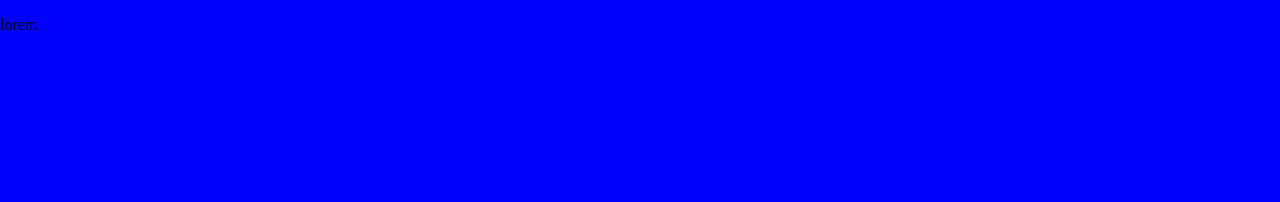
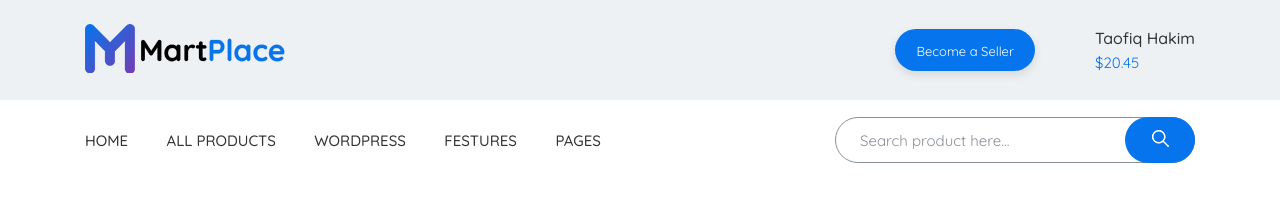
Before and after one commit to pichirina/martplace, a website: page app/index.html in a window 1280 px wide. Drawn offline with nearby package versions, Linux system fonts and the light colour scheme; files that its build step writes are made by us from their sources.

Commit message:
added header

```diff
--- a/app/index.html
+++ b/app/index.html
@@ -4,12 +4,98 @@
     <meta charset="UTF-8">
     <meta name="viewport" content="width=device-width, initial-scale=1.0">
     <meta http-equiv="X-UA-Compatible" content="ie=edge">
-    <title>Document</title>
+    <title>Martplace</title>
+    <link href="https://fonts.googleapis.com/css2?family=Quicksand:wght@400;500;700&display=swap" rel="stylesheet">
     <link rel="stylesheet" href="css/libs.min.css">
     <link rel="stylesheet" href="css/style.min.css">
 </head>
 <body>
-<p>lorem</p>
+<header class="header">
+    <div class="header__top">
+    <div class="container">
+
+
+           <div class="header__top-inner">
+
+            <div class="header__logo">
+                 <a class="header__logo-img"></a>
+                </div>
+
+             <div class="header__btn">
+            <a class="header__btn-link" href="#">Become a Seller</a>
+        </div>
+
+        <div class="header__icons">
+            <a class="header__icon-bell" href="#"></a>
+            <a class="header__icon-envelope" href="#"></a>
+            <a class="header__icon-basket" href="#"></a>
+
+        </div>
+
+        <div class="header__personal">
+            <a class="header__personal-name" href="#">Taofiq Hakim</a>
+              <p class="header__personal-amount">$20.45</p>
+         </div>
+
+
+
+    </div>
+</div>
+ </div>
+
+<div class="header__menu">
+    <div class="container">
+        <div class="header__menu-inner">
+
+       <nav class="header__menu-nav">
+           <ul class="header__menu-list">
+
+               <li>
+                   <a href="#">HOME </a>
+                </li>
+               <li>
+                   <a href="#">all products</a>
+                </li>
+               <li>
+                   <a href="#">wordpress</a>
+                </li>
+
+               <li>
+                   <a href="#">festures </a>
+                </li>
+               <li>
+                   <a href="#">Pages</a>
+                 </li>
+           </ul>
+       </nav>
+
+       <div class="header__search">
+                <form class="header__search-form">
+                    <input type="text" placeholder="Search product here..." required>
+                    <button type="submit">
+                        <img src="images/search.png" alt="">
+                    </button>
+                </form>
+
+
+       </div>
+
+
+
+    </div>
+
+</div>
+</div>
+
+
+</header>
+
+
+
+
+
+
+
     <script src="https://ajax.googleapis.com/ajax/libs/jquery/3.5.1/jquery.min.js"></script>
     <script src="js/libs.min.js "></script>
     <script src="js/main.min.js"></script>
--- /dev/null
+++ b/app/scss/_global.scss
@@ -0,0 +1,33 @@
+html {
+    box-sizing: border-box;
+}
+*,
+*::before,
+*::after {
+    box-sizing: inherit;
+}
+
+$btn-blue: #0674ec;
+
+a {
+    display: inline-block;
+    text-decoration: none;
+}
+
+ul,
+li {
+    margin: 0;
+    padding: 0;
+    list-style: none;
+}
+
+body {
+    font-family: 'Quicksand', sans-serif;
+    font-weight: 400;
+}
+
+.container {
+    max-width: 1140px;
+    margin: 0 auto;
+    padding: 0 15px;
+}
--- a/app/scss/style.scss
+++ b/app/scss/style.scss
@@ -1,18 +1,125 @@
-html {
-    box-sizing: border-box;
+@import 'vars';
+@import 'global';
+
+
+.header__top {
+    background-color: #eef1f3;
 }
-*,
-*::before,
-*::after {
-    box-sizing: inherit;
-    padding: 0;
+.header__top-inner {
+    display: flex;
+    justify-content: space-between;
+    height: 100px;
+    align-items: center;
+
 }
 
-body {
-    background-color: blue;
+.header__logo-img {
+        background-image: url(../images/logo.png);
+        background-repeat: no-repeat;
+        height: 50px;
+        width: 202px;
 }
 
-.box{
+.header__btn {
+    margin-left: auto;
+    margin-right: 51px;
+    background-color: $btn-blue;
+    box-shadow: 0px 4px 10px 0px rgba(0, 0, 0, 0.1);
+    padding: 12px 19px;
+    width: 140px;
+    text-align: center;
+    border-radius: 25px;
+
+        a {
+            font-size: 13px;
+            font-weight: 400;
+            color: #fff;
+            text-decoration: none;
+        }
+}
+
+.header__personal {
+    a {
+        font-size: 16px;
+        color: #333;
+        text-decoration: none;
+        font-weight: 500;
+        margin-bottom: 6px;
+    }
+
+    p {
+        font-size: 15px;
+        color: $btn-blue;
+        margin: 0;
+    }
+}
+
+.header__menu-inner {
     display: flex;
-    transition: all .3s;
+    justify-content: space-between;
+    align-items: center;
+    height: 80px;
 }
+
+
+
+.header__menu-list {
+    li {
+        display: inline-block;
+
+
+        & + li {
+            margin-left: 34px;
+        }
+    }
+
+    a {
+        font-weight: 500;
+        font-size: 15px;
+        color: #333;
+        text-transform: uppercase;
+    }
+}
+
+.header__search {
+    margin: 17px 0 17px auto;
+
+}
+
+
+.header__search-form {
+     width: 360px;
+     position: relative;
+    input {
+       display: block;
+       width: 100%;
+       border-radius: 23px;
+       height: 46px;
+       border: solid 1px #898f96;
+       font-size: 15px;
+       font-weight: 400;
+       padding-left: 24px;
+       padding-right: 94px;
+    }
+
+    :focus {
+        outline: none;
+    }
+
+    ::placeholder {
+        font-weight: 400;
+        color: #898f96;
+    }
+
+    button {
+        background-color: $btn-blue;
+        width: 70px;
+        height: 46px;
+        position: absolute;
+        border: none;
+        border-radius: 23px;
+        z-index: 2;
+        right: 0;
+        top: 0;
+    }
+}
--- a/gulpfile.js
+++ b/gulpfile.js
@@ -11,7 +11,7 @@ let gulp = require('gulp'),
 
 
 gulp.task('sass', function(){
-return gulp.src('app/scss/style.scss')
+return gulp.src('app/scss/**/*.scss')
      .pipe(sass({outputStyle:"compressed"}))
      .pipe(rename({suffix:'.min'}))
      .pipe(autoprefixer({
@@ -61,7 +61,7 @@ gulp.task('browser-sync',function(){
 });
 
 gulp.task('watch', function(){
-    gulp.watch('app/scss/style.scss', gulp.parallel('sass'))
+    gulp.watch('app/scss/**/*.scss', gulp.parallel('sass'))
     gulp.watch('app/*.html', gulp.parallel('html'))
     gulp.watch('app/js/*.js', gulp.parallel('js'))
 
```
Also changed, not shown: app/images/logo.png (added), app/images/search.png (added), app/images/search.svg (added), app/scss/_vars.scss (added).
